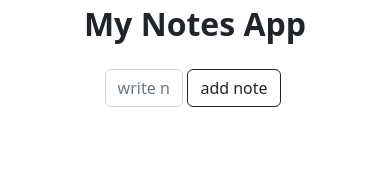
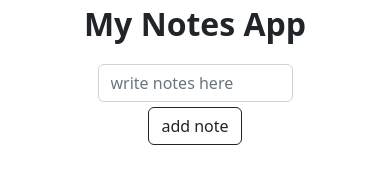
Before and after one commit to Rishav-12/CrazyNotes, a plain HTML site: page index.html in a window 390 px wide. Drawn offline with nearby package versions, Linux system fonts and the light colour scheme.

Commit message:
:tada: add css media-query to improve responsiveness on mobile

```diff
--- a/style.css
+++ b/style.css
@@ -9,6 +9,24 @@
   font-size: 2rem;
 }
 
+@media screen and (max-width:500px) {
+  .input {
+    padding: 1rem;
+    display: flex;
+    flex-direction: column;
+    align-items: center;
+    justify-content: center;
+  }
+
+  #noteText {
+    width: 35vw;
+  }
+
+  #submit {
+    margin: 0.3rem;
+  }
+}
+
 .input {
   padding: 1rem;
   display: flex;
@@ -17,7 +35,7 @@
 }
 
 #noteText {
-  width: 20vw;
+  width: 50vw;
 }
 
 #submit {
```
